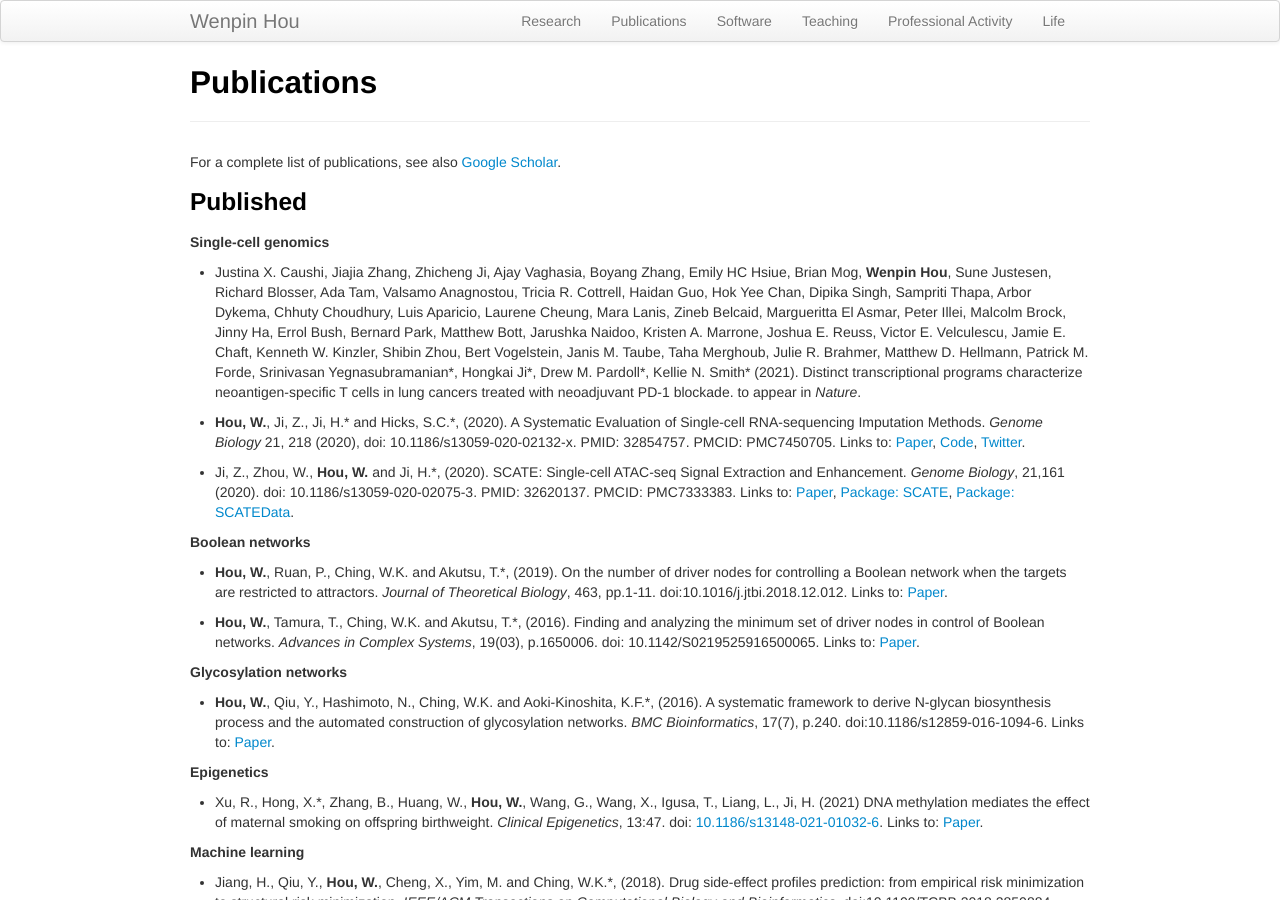
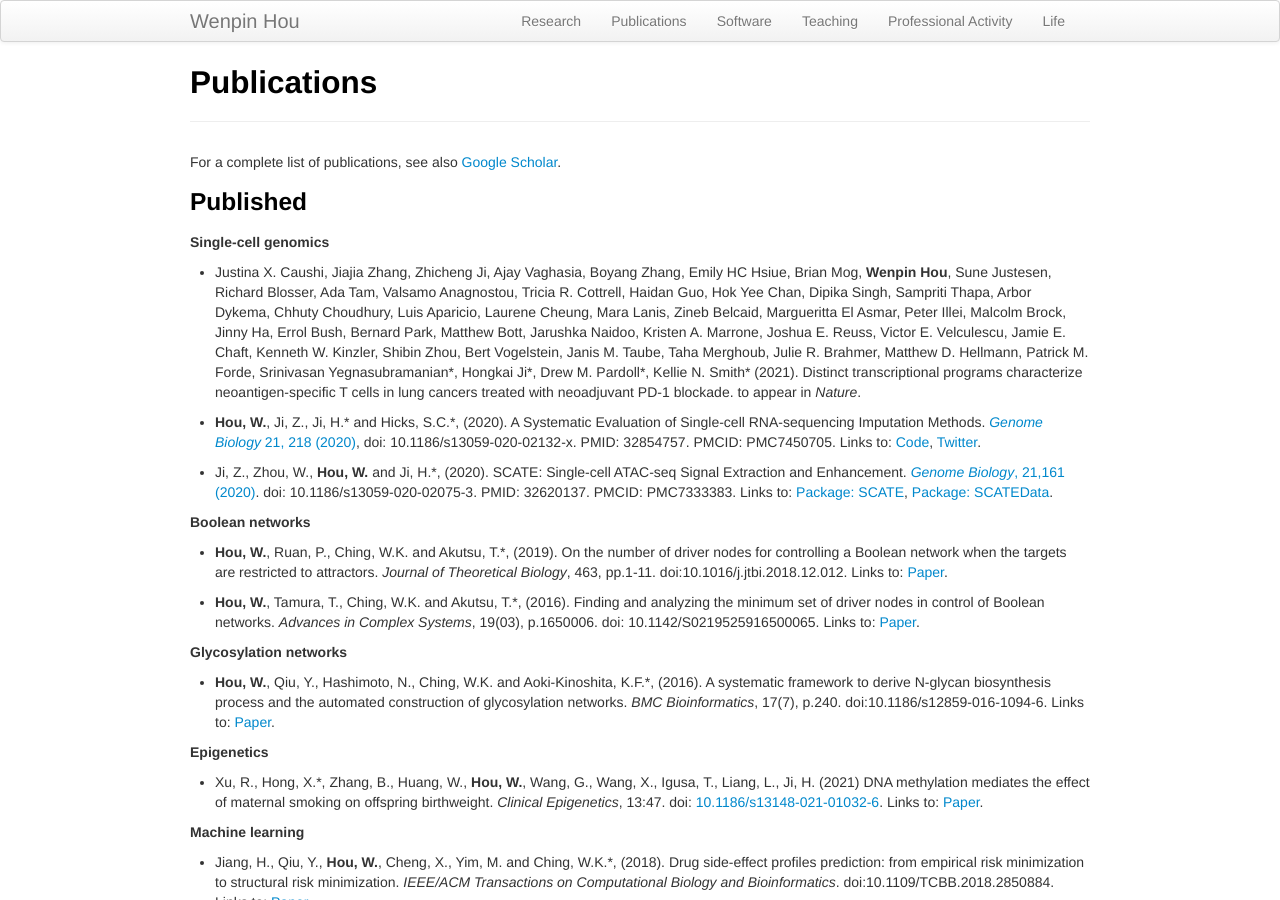
Before and after one commit to Winnie09/Wenpin_Hou, a Jekyll site: the page built from pages/publications.md, in a window 1280 px wide and 900 px high. Built offline with Jekyll 4.4.1, drawn with Linux system fonts in a browser that asks for light colours.

Commit message:
adjust paper link

```diff
--- a/pages/publications.md
+++ b/pages/publications.md
@@ -10,9 +10,9 @@ For a complete list of publications, see also [Google Scholar](https://scholar.g
 ##### Single-cell genomics
 - Justina X. Caushi, Jiajia Zhang, Zhicheng Ji, Ajay Vaghasia, Boyang Zhang, Emily HC Hsiue, Brian Mog, **Wenpin Hou**, Sune Justesen, Richard Blosser, Ada Tam, Valsamo Anagnostou, Tricia R. Cottrell, Haidan Guo, Hok Yee Chan, Dipika Singh, Sampriti Thapa, Arbor Dykema, Chhuty Choudhury, Luis Aparicio, Laurene Cheung, Mara Lanis, Zineb Belcaid, Margueritta El Asmar, Peter Illei, Malcolm Brock, Jinny Ha, Errol Bush, Bernard Park, Matthew Bott, Jarushka Naidoo, Kristen A. Marrone, Joshua E. Reuss, Victor E. Velculescu, Jamie E. Chaft, Kenneth W. Kinzler, Shibin Zhou, Bert Vogelstein, Janis M. Taube, Taha Merghoub, Julie R. Brahmer, Matthew D. Hellmann, Patrick M. Forde, Srinivasan Yegnasubramanian\*, Hongkai Ji\*, Drew M. Pardoll\*,  Kellie N. Smith\* (2021). Distinct transcriptional programs characterize neoantigen-specific T cells in lung cancers treated with neoadjuvant PD-1 blockade. to appear in *Nature*.
 
-- **Hou, W.**, Ji, Z., Ji, H.\* and Hicks, S.C.\*, (2020). A Systematic Evaluation of Single-cell RNA-sequencing Imputation Methods. *Genome Biology* 21, 218 (2020), doi: 10.1186/s13059-020-02132-x. PMID: 32854757. PMCID: PMC7450705. Links to: [Paper](https://genomebiology.biomedcentral.com/articles/10.1186/s13059-020-02132-x), [Code](https://github.com/Winnie09/imputationBenchmark), [Twitter](https://twitter.com/GenomeBiology/status/1298976169484681219).
+- **Hou, W.**, Ji, Z., Ji, H.\* and Hicks, S.C.\*, (2020). A Systematic Evaluation of Single-cell RNA-sequencing Imputation Methods. [*Genome Biology* 21, 218 (2020)](https://genomebiology.biomedcentral.com/articles/10.1186/s13059-020-02132-x), doi: 10.1186/s13059-020-02132-x. PMID: 32854757. PMCID: PMC7450705. Links to: [Code](https://github.com/Winnie09/imputationBenchmark), [Twitter](https://twitter.com/GenomeBiology/status/1298976169484681219).
 
-- Ji, Z., Zhou, W., **Hou, W.** and Ji, H.\*, (2020). SCATE: Single-cell ATAC-seq Signal Extraction and Enhancement. *Genome Biology*, 21,161 (2020). doi: 10.1186/s13059-020-02075-3. PMID: 32620137. PMCID: PMC7333383. Links to: [Paper](https://genomebiology.biomedcentral.com/articles/10.1186/s13059-020-02075-3), [Package: SCATE](https://github.com/Winnie09/SCATE), [Package: SCATEData](https://github.com/Winnie09/SCATEData).
+- Ji, Z., Zhou, W., **Hou, W.** and Ji, H.\*, (2020). SCATE: Single-cell ATAC-seq Signal Extraction and Enhancement. [*Genome Biology*, 21,161 (2020)](https://genomebiology.biomedcentral.com/articles/10.1186/s13059-020-02075-3). doi: 10.1186/s13059-020-02075-3. PMID: 32620137. PMCID: PMC7333383. Links to: [Package: SCATE](https://github.com/Winnie09/SCATE), [Package: SCATEData](https://github.com/Winnie09/SCATEData).
 
 ##### Boolean networks
 - **Hou, W.**, Ruan, P., Ching, W.K. and Akutsu, T.\*, (2019). On the number of driver nodes for controlling a Boolean network when the targets are restricted to attractors. *Journal of Theoretical Biology*, 463, pp.1-11. doi:10.1016/j.jtbi.2018.12.012. Links to: [Paper](https://www.sciencedirect.com/science/article/pii/S0022519318306027).
```
